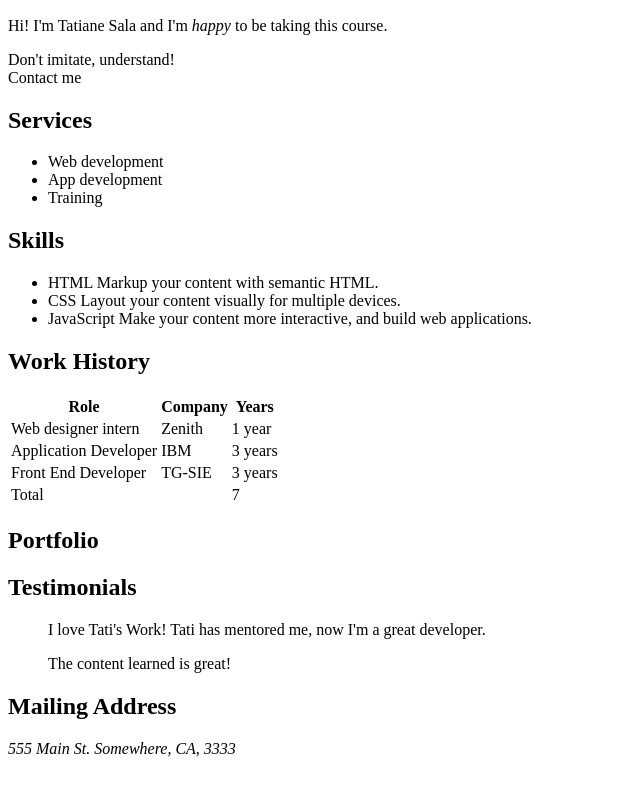
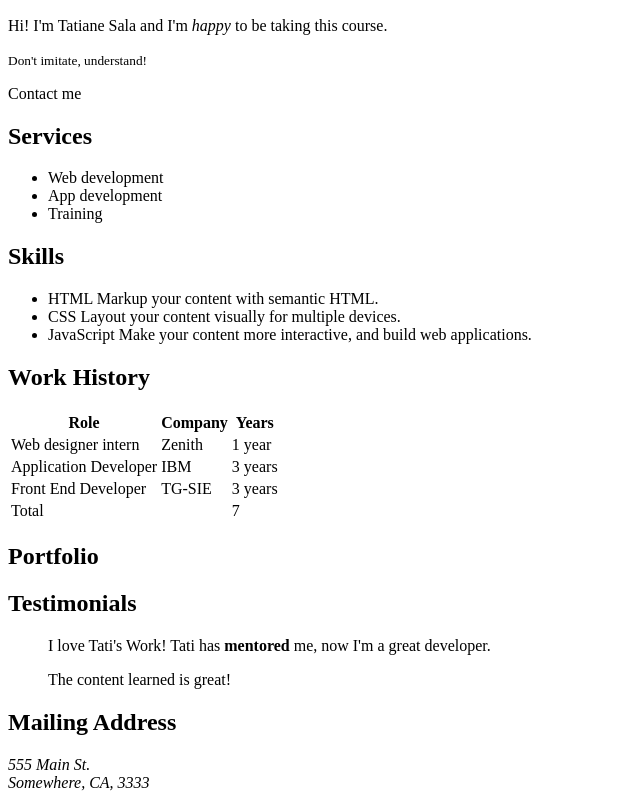
Before and after one commit to tatiane-leal/html5, a plain HTML site: page index.html in a window 1280 px wide. Shown: the part 355-1155 px from the top of the page, without its empty margins (0-640 px from the left). Before the commit the page ends 1121 px from the top, so only its background shows below. Drawn offline with Linux system fonts and the light colour scheme.

Commit message:
add comment

```diff
--- a/index.html
+++ b/index.html
@@ -29,9 +29,10 @@
         </header>
         <p>
           Hi! I'm Tatiane Sala and I'm <em>happy</em> to be taking this course.
+          <aside><small>Don't imitate, understand!</small></aside>
         </p>
 
-        <aside>Don't imitate, understand!</aside>
+
         <footer>Contact me</footer>
       </article>
 
@@ -92,12 +93,14 @@
         </table>
       </section>
 
+      <!-- Needs pictures -->
       <section><h2>Portfolio</h2></section>
       <section>
         <h2>Testimonials</h2>
         <blockquote>
           <p>
-            I love Tati's Work! Tati has mentored me, now I'm a great developer.
+            I love Tati's Work! Tati has <strong>mentored</strong> me, now I'm a
+            great developer.
           </p>
         </blockquote>
 
@@ -108,7 +111,8 @@
 
       <section>
         <h2>Mailing Address</h2>
-        <address>555 Main St. Somewhere, CA, 3333</address>
+        <address>555 Main St.<br/>
+          Somewhere, CA, 3333</address>
       </section>
     </main>
   </body>
```
